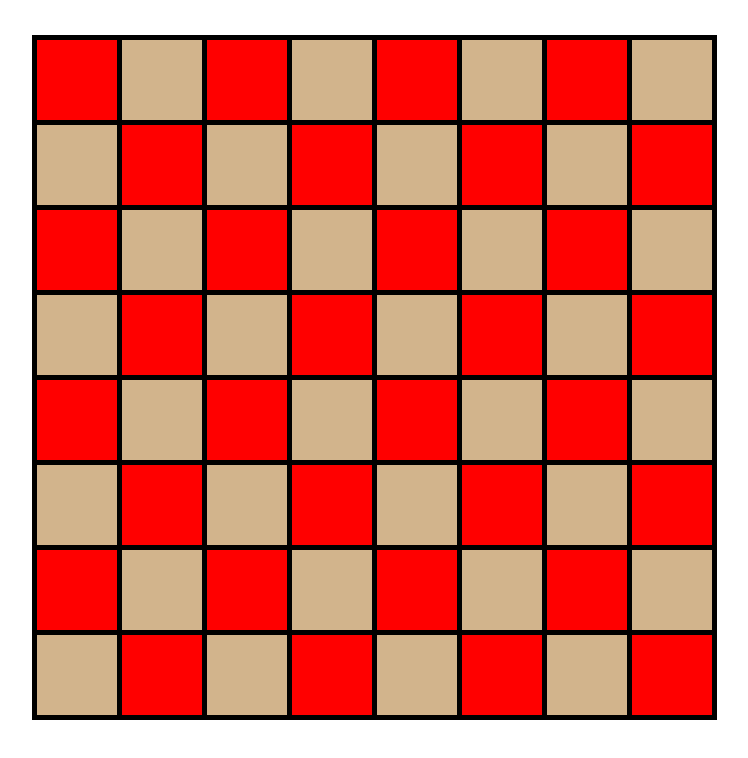
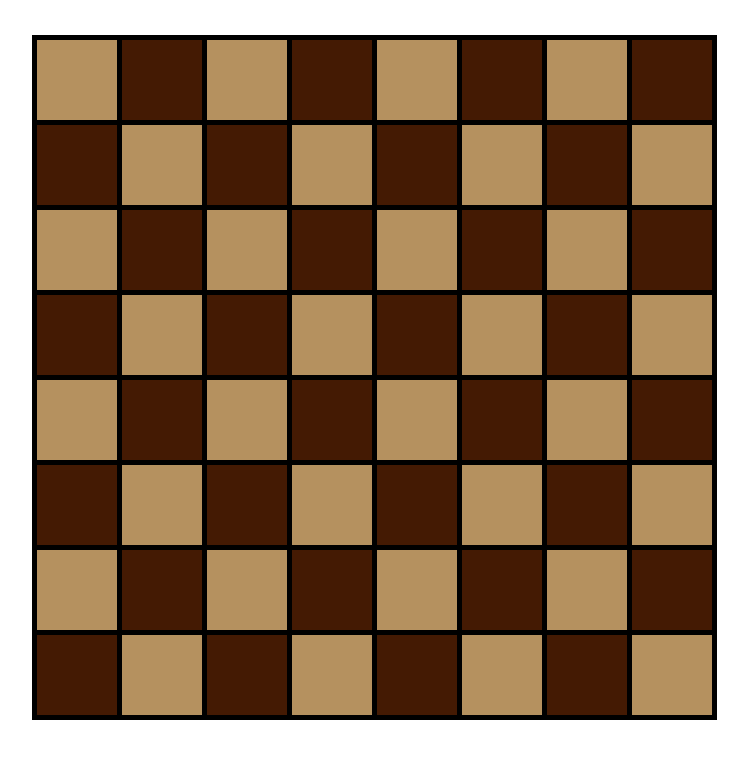
Before and after one commit to Paul-Lind/EECS_448-Project_3, a plain HTML site: page main.html in a window 1280 px wide. Shown: the whole page, without its empty margins (263-1011 px from the left). Drawn offline with Linux system fonts and the light colour scheme.

Commit message:
Update styles.css
Changed colors

```diff
--- a/styles.css
+++ b/styles.css
@@ -12,11 +12,11 @@
 }
 
 #sqr-red {
-    background-color: red;
+    background-color: #b5915f;
 }
 
 #sqr-tan {
-    background-color: tan;
+    background-color: #441a03;
 }
 
 #box {
```
